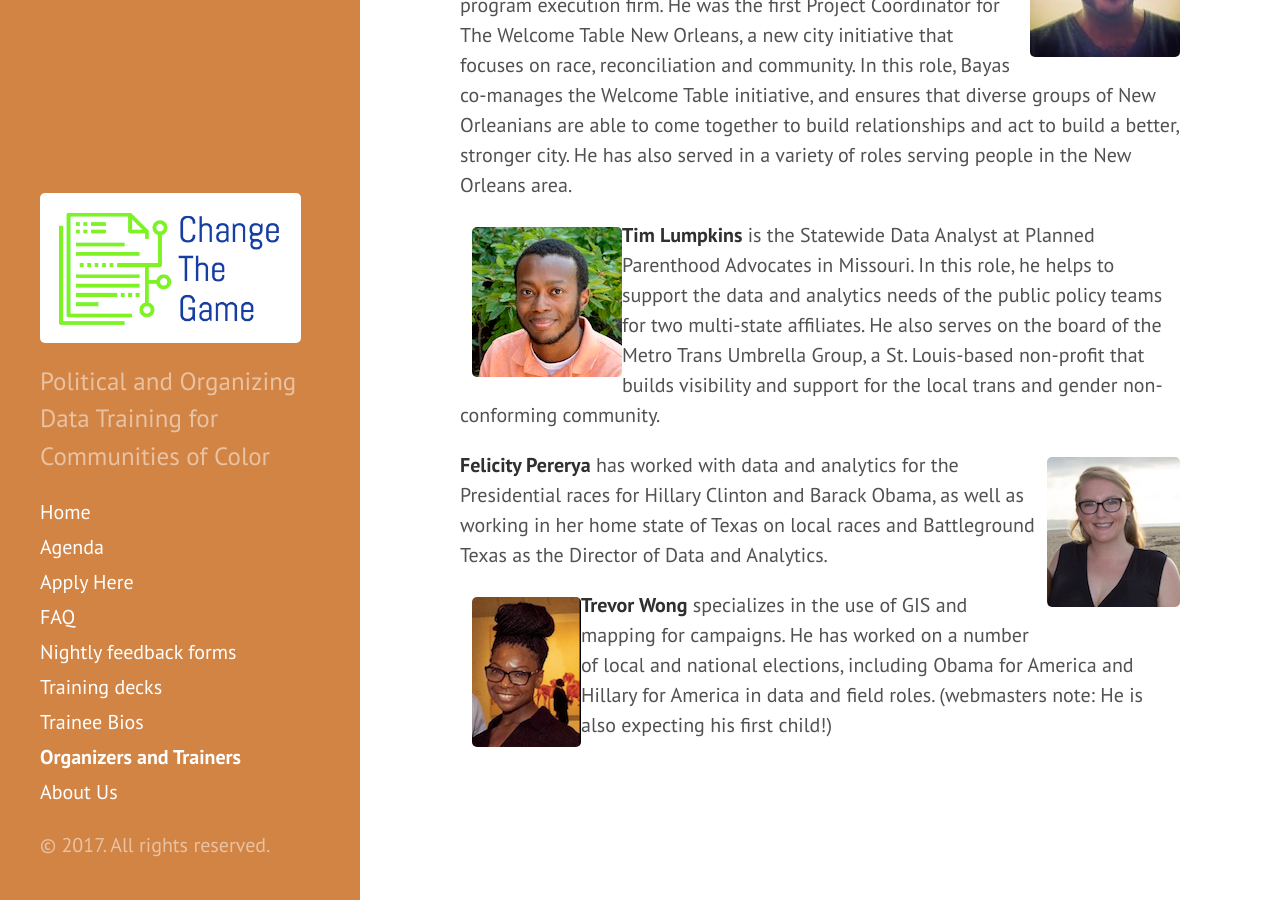
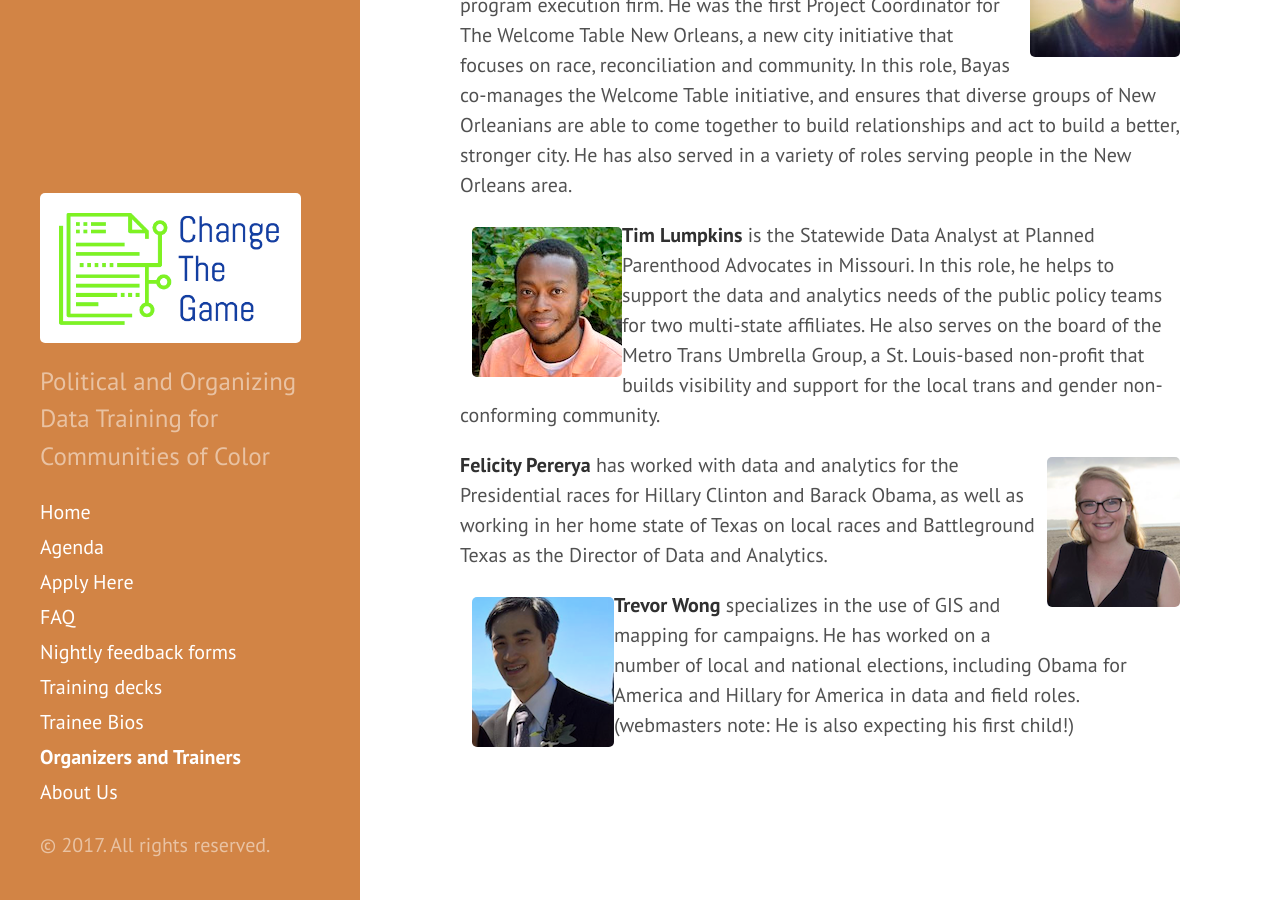
Before and after one commit to anniejw6/changethegame_site, a Jekyll site: the page built from trainers.md, in a window 1280 px wide and 900 px high, scrolled down 4705 px. Built offline with Jekyll 4.4.1, drawn with Linux system fonts in a browser that asks for light colours.

Commit message:
Update trainers.md

```diff
--- a/trainers.md
+++ b/trainers.md
@@ -69,5 +69,5 @@ Vice President for MomsRising.org, **Monifa Bandele** has more than 15 years of
 ![Felicity Pererya]({{ site.url }}/public/fdawg2.png){:style="float: right;margin-left: 12px;margin-top: 7px;"}
 **Felicity Pererya** has worked with data and analytics for the Presidential races for Hillary Clinton and Barack Obama, as well as working in her home state of Texas on local races and Battleground Texas as the Director of Data and Analytics.
 
-![Trevor Wong]({{ site.url }}/public/emma.png){:style="float: left;margin-left: 12px;margin-top: 7px;"}
+![Trevor Wong]({{ site.url }}/public/tdawg.png){:style="float: left;margin-left: 12px;margin-top: 7px;"}
 **Trevor Wong** specializes in the use of GIS and mapping for campaigns. He has worked on a number of local and national elections, including Obama for America and Hillary for America in data and field roles. (webmasters note: He is also expecting his first child!)
```
